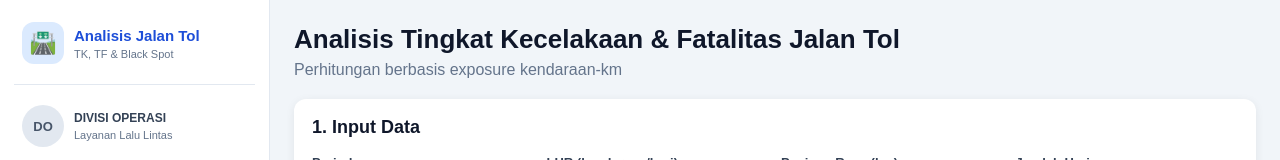
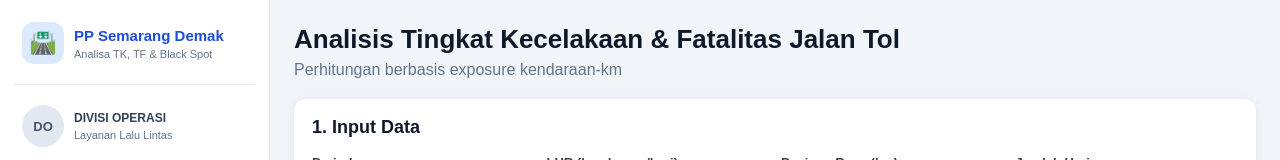
Before and after one commit to operasional01/TK-TF, a plain HTML site: page index.html in a window 1280 px wide. Shown: the top 160 px of the page. Drawn offline with nearby package versions, Linux system fonts and the light colour scheme.

Commit message:
Update sidebar brand name and description

```diff
--- a/index.html
+++ b/index.html
@@ -98,7 +98,7 @@ body{background:#f1f5f9}
 <body>
 <button id="sidebarToggle" class="sidebar-toggle" type="button" aria-label="Buka menu">☰ Menu</button>
 <aside class="app-sidebar" id="appSidebar" aria-label="Navigasi utama">
-  <div class="sidebar-brand"><div class="brand-mark">🛣️</div><div><strong>Analisis Jalan Tol</strong><small>TK, TF & Black Spot</small></div></div>
+  <div class="sidebar-brand"><div class="brand-mark">🛣️</div><div><strong>PP Semarang Demak</strong><small>Analisa TK, TF & Black Spot</small></div></div>
   <div class="sidebar-profile"><div class="profile-avatar">DO</div><div><strong>DIVISI OPERASI</strong><small>Layanan Lalu Lintas</small></div></div>
   <div class="sidebar-section-label">MENU ANALISIS</div>
   <nav class="sidebar-nav">
```
